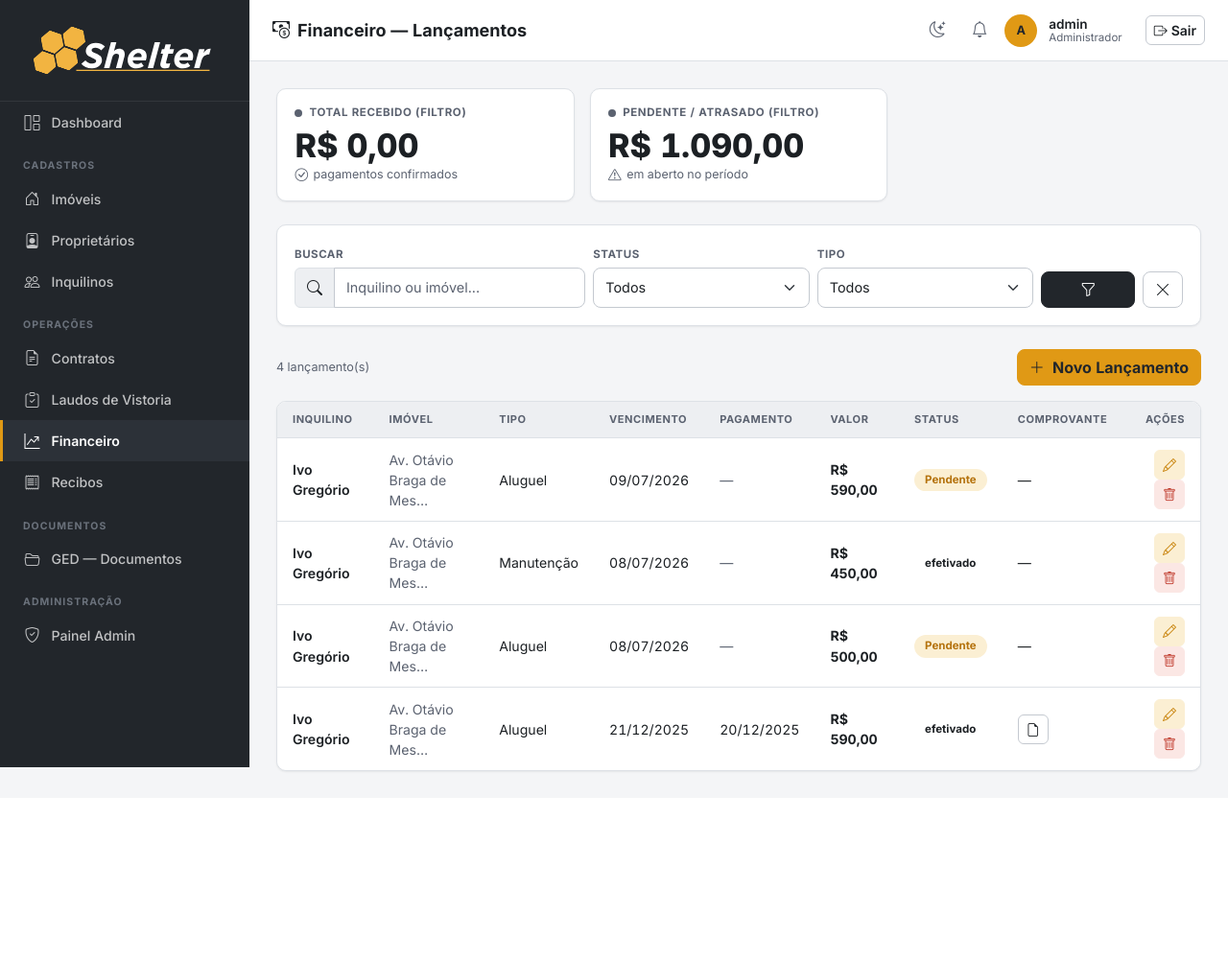
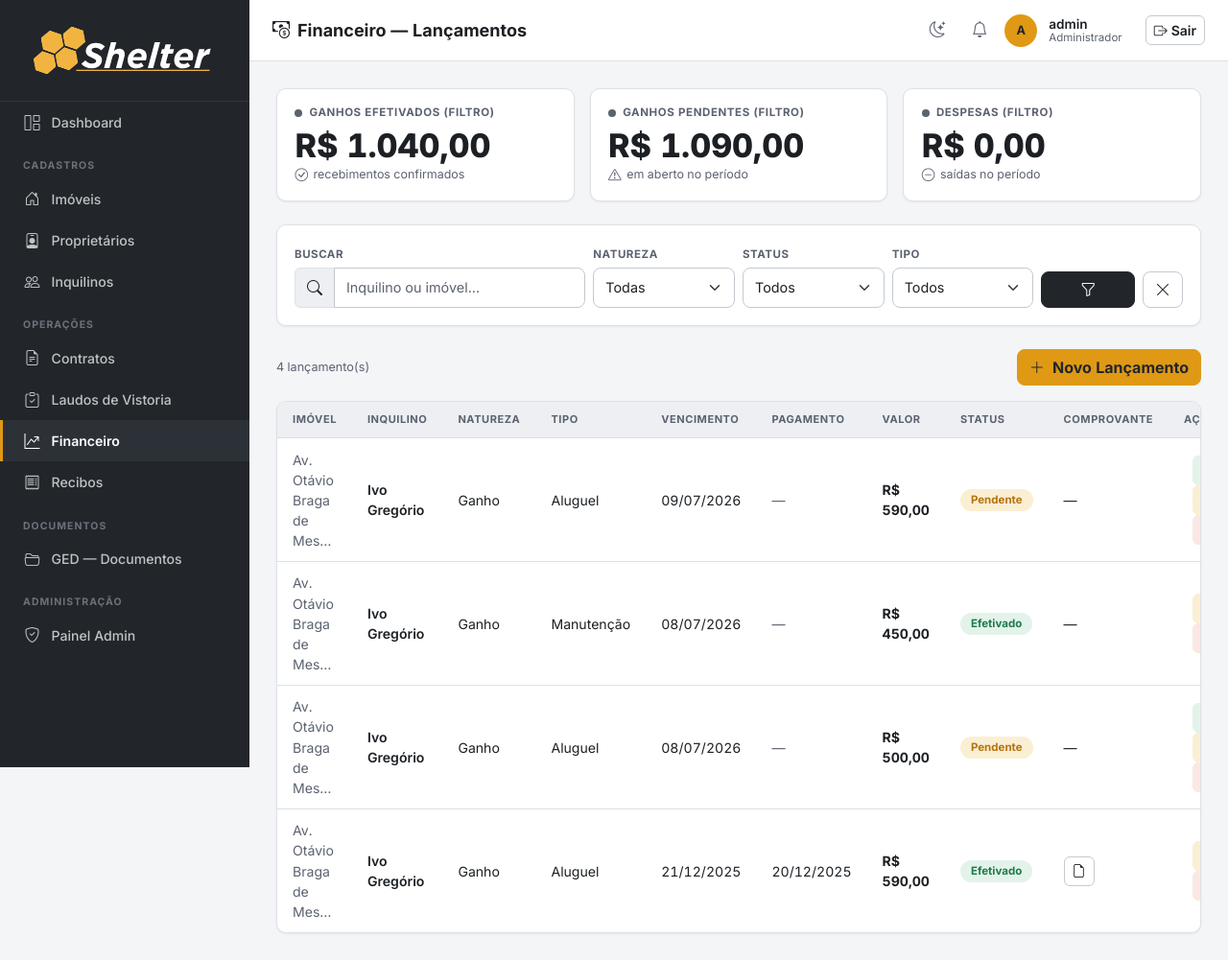
Before and after one commit to JulianoGarciaG/projeto-tcc, a Django app: page /financeiro/ in a window 1280 px wide. Shown: the whole page at 96% size. Before the commit the page ends 806 px from the top, so only its background shows below. Run offline with Django 5.2, Linux system fonts and the light colour scheme; a user stored in the database is signed in; data comes from the database, SQL or seed files in the repository; both versions use the stored data as it was after the commit; some libraries are stand-ins or nearby versions.

Commit message:
feat(financeiro): index Lancamento by imovel with ganho/despesa cycle
Replace the contract-only Lancamento with imovel-first bookkeeping so
each property can be evaluated as a standalone financial unit. Adds a
natureza field (ganho/despesa), makes contrato optional, and links
ganhos back to their originating recibo.

Creating a Recibo now auto-creates a pending ganho on its imovel via a
new post_save signal, syncing value/due date while the ganho stays
pending and freezing once it's efetivado. Dashboard delinquency is now
computed at query time (pendente + overdue) instead of a stale stored
'atrasado' status, and a per-imovel profitability table (ganhos
efetivado minus despesas) was added.

```diff
--- a/imoveis/admin.py
+++ b/imoveis/admin.py
@@ -100,8 +100,8 @@ class ReciboAdmin(admin.ModelAdmin):
 
 @admin.register(Lancamento)
 class LancamentoAdmin(admin.ModelAdmin):
-    list_display = ['contrato', 'tipo', 'status', 'valor', 'data_vencimento', 'data_pagamento']
-    list_filter = ['status', 'tipo']
+    list_display = ['imovel', 'natureza', 'tipo', 'status', 'valor', 'data_vencimento', 'data_pagamento']
+    list_filter = ['natureza', 'status', 'tipo']
 
 
 @admin.register(DocumentoGerado)
--- a/imoveis/forms.py
+++ b/imoveis/forms.py
@@ -309,12 +309,15 @@ TestemunhaFormSet = inlineformset_factory(
 
 
 class LancamentoForm(forms.ModelForm):
-    contrato = ContratoChoiceField(queryset=Contrato.objects.all(), widget=forms.Select(attrs=_sel))
+    imovel = ImovelChoiceField(queryset=Imovel.objects.all(), widget=forms.Select(attrs=_sel))
+    contrato = ContratoChoiceField(queryset=Contrato.objects.all(), required=False, widget=forms.Select(attrs=_sel))
 
     class Meta:
         model = Lancamento
-        fields = ['contrato', 'tipo', 'status', 'valor', 'data_vencimento', 'data_pagamento', 'comprovante', 'observacoes']
+        fields = ['imovel', 'contrato', 'natureza', 'tipo', 'status', 'valor',
+                  'data_vencimento', 'data_pagamento', 'comprovante', 'observacoes']
         widgets = {
+            'natureza': forms.Select(attrs=_sel),
             'tipo': forms.Select(attrs=_sel),
             'status': forms.Select(attrs=_sel),
             'valor': forms.NumberInput(attrs={**_ctrl, 'step': '0.01'}),
@@ -324,8 +327,18 @@ class LancamentoForm(forms.ModelForm):
 
     def __init__(self, *args, **kwargs):
         super().__init__(*args, **kwargs)
+        self.fields['status'].required = False
         self.fields['data_vencimento'].widget = _date_widget()
         self.fields['data_pagamento'].widget = _date_widget()
+
+    def clean(self):
+        cleaned_data = super().clean()
+        natureza = cleaned_data.get('natureza')
+        if natureza == 'despesa':
+            cleaned_data['status'] = None
+        elif natureza == 'ganho' and not cleaned_data.get('status'):
+            cleaned_data['status'] = 'pendente'
+        return cleaned_data
 
 
 class NotificacaoForm(forms.ModelForm):
--- a/imoveis/urls.py
+++ b/imoveis/urls.py
@@ -70,6 +70,7 @@ urlpatterns = [
     path('financeiro/novo/', views.lancamento_create, name='lancamento_create'),
     path('financeiro/<int:pk>/editar/', views.lancamento_edit, name='lancamento_edit'),
     path('financeiro/<int:pk>/excluir/', views.lancamento_delete, name='lancamento_delete'),
+    path('financeiro/<int:pk>/efetivar/', views.lancamento_efetivar, name='lancamento_efetivar'),
 
     # GED
     path('documentos/', views.documentos, name='documentos'),
--- a/imoveis/views.py
+++ b/imoveis/views.py
@@ -105,11 +105,11 @@ def dashboard(request):
         data_inicio = filtro_form.cleaned_data.get('data_inicio')
         data_fim = filtro_form.cleaned_data.get('data_fim')
 
-    lancamentos_qs = Lancamento.objects.select_related('contrato__inquilino', 'contrato__imovel')
+    lancamentos_qs = Lancamento.objects.select_related('imovel', 'contrato__inquilino')
     imoveis_qs = Imovel.objects.all()
 
     if imovel_id:
-        lancamentos_qs = lancamentos_qs.filter(contrato__imovel_id=imovel_id)
+        lancamentos_qs = lancamentos_qs.filter(imovel_id=imovel_id)
         imoveis_qs = imoveis_qs.filter(pk=imovel_id)
     if data_inicio:
         lancamentos_qs = lancamentos_qs.filter(data_vencimento__gte=data_inicio)
@@ -122,7 +122,9 @@ def dashboard(request):
     vagos = imoveis_qs.filter(status='vago').count()
     ocupados = imoveis_qs.filter(status='ocupado').count()
     contratos_ativos = Contrato.objects.filter(status='ativo').count()
-    inadimplentes = lancamentos_qs.filter(status='atrasado').count()
+    inadimplentes = lancamentos_qs.filter(
+        natureza='ganho', status='pendente', data_vencimento__lt=hoje,
+    ).count()
 
     taxa_vacancia = round((vagos / total_imoveis * 100), 1) if total_imoveis else 0
 
@@ -136,21 +138,42 @@ def dashboard(request):
         imoveis_qs.filter(status='manutencao').count(),
     ]
 
-    # Gráfico de barras — últimos 6 meses
+    # Gráfico de barras — últimos 6 meses (ganhos efetivados x pendentes)
     meses_labels = []
     meses_pagos = []
     meses_pendentes = []
+    ganhos_qs = lancamentos_qs.filter(natureza='ganho')
     for i in range(5, -1, -1):
         mes_ref = hoje.replace(day=1) - timedelta(days=i * 30)
         meses_labels.append(mes_ref.strftime('%b/%Y'))
-        base = lancamentos_qs.filter(
+        base = ganhos_qs.filter(
             data_vencimento__year=mes_ref.year,
             data_vencimento__month=mes_ref.month,
         )
-        pagos = base.filter(status='pago').aggregate(total=Sum('valor'))['total'] or 0
-        pendentes = base.filter(status__in=['pendente', 'atrasado']).aggregate(total=Sum('valor'))['total'] or 0
+        pagos = base.filter(status='efetivado').aggregate(total=Sum('valor'))['total'] or 0
+        pendentes = base.filter(status='pendente').aggregate(total=Sum('valor'))['total'] or 0
         meses_pagos.append(float(pagos))
         meses_pendentes.append(float(pendentes))
+
+    # Rentabilidade por imóvel: ganhos efetivados - despesas
+    ganhos_por_imovel = dict(
+        lancamentos_qs.filter(natureza='ganho', status='efetivado')
+        .values_list('imovel_id').annotate(total=Sum('valor')).values_list('imovel_id', 'total')
+    )
+    despesas_por_imovel = dict(
+        lancamentos_qs.filter(natureza='despesa')
+        .values_list('imovel_id').annotate(total=Sum('valor')).values_list('imovel_id', 'total')
+    )
+    rentabilidade_por_imovel = [
+        {
+            'imovel': imovel,
+            'ganhos': ganhos_por_imovel.get(imovel.pk, 0) or 0,
+            'despesas': despesas_por_imovel.get(imovel.pk, 0) or 0,
+            'saldo': (ganhos_por_imovel.get(imovel.pk, 0) or 0) - (despesas_por_imovel.get(imovel.pk, 0) or 0),
+        }
+        for imovel in imoveis_qs
+        if imovel.pk in ganhos_por_imovel or imovel.pk in despesas_por_imovel
+    ]
 
     context = {
         'total_imoveis': total_imoveis,
@@ -165,6 +188,7 @@ def dashboard(request):
         'meses_labels': meses_labels,
         'meses_pagos': meses_pagos,
         'meses_pendentes': meses_pendentes,
+        'rentabilidade_por_imovel': rentabilidade_por_imovel,
         # Filtros
         'imoveis_lista': Imovel.objects.all(),
         'filtro_imovel_id': imovel_id,
@@ -684,24 +708,34 @@ def lancamento_list(request):
     q = request.GET.get('q', '')
     status = request.GET.get('status', '')
     tipo = request.GET.get('tipo', '')
-    qs = Lancamento.objects.select_related('contrato__inquilino', 'contrato__imovel')
+    natureza = request.GET.get('natureza', '')
+    imovel_id = request.GET.get('imovel_id', '')
+    qs = Lancamento.objects.select_related('imovel', 'contrato__inquilino')
     if q:
-        qs = qs.filter(Q(contrato__inquilino__nome__icontains=q) | Q(contrato__imovel__endereco__icontains=q))
+        qs = qs.filter(Q(contrato__inquilino__nome__icontains=q) | Q(imovel__endereco__icontains=q))
     if status:
         qs = qs.filter(status=status)
     if tipo:
         qs = qs.filter(tipo=tipo)
+    if natureza:
+        qs = qs.filter(natureza=natureza)
+    if imovel_id:
+        qs = qs.filter(imovel_id=imovel_id)
 
-    total_pago = qs.filter(status='pago').aggregate(t=Sum('valor'))['t'] or 0
-    total_pendente = qs.filter(status__in=['pendente', 'atrasado']).aggregate(t=Sum('valor'))['t'] or 0
+    total_efetivado = qs.filter(natureza='ganho', status='efetivado').aggregate(t=Sum('valor'))['t'] or 0
+    total_pendente = qs.filter(natureza='ganho', status='pendente').aggregate(t=Sum('valor'))['t'] or 0
+    total_despesas = qs.filter(natureza='despesa').aggregate(t=Sum('valor'))['t'] or 0
 
     return render(request, 'financeiro/lancamento_list.html', {
         'lancamentos': qs,
-        'q': q, 'status': status, 'tipo': tipo,
+        'q': q, 'status': status, 'tipo': tipo, 'natureza': natureza, 'imovel_id': imovel_id,
         'status_choices': Lancamento.STATUS_CHOICES,
         'tipo_choices': Lancamento.TIPO_CHOICES,
-        'total_pago': total_pago,
+        'natureza_choices': Lancamento.NATUREZA_CHOICES,
+        'imoveis_lista': Imovel.objects.all(),
+        'total_efetivado': total_efetivado,
         'total_pendente': total_pendente,
+        'total_despesas': total_despesas,
     })
 
 
@@ -739,6 +773,18 @@ def lancamento_delete(request, pk):
     if request.method == 'POST':
         obj.delete()
         messages.success(request, 'Lançamento removido.')
+    return redirect('lancamento_list')
+
+
+@login_required
+@permission_required('imoveis.pode_acessar_financeiro', raise_exception=True)
+def lancamento_efetivar(request, pk):
+    obj = get_object_or_404(Lancamento, pk=pk, natureza='ganho')
+    if request.method == 'POST':
+        obj.status = 'efetivado'
+        obj.data_pagamento = obj.data_pagamento or date.today()
+        obj.save(update_fields=['status', 'data_pagamento'])
+        messages.success(request, 'Lançamento efetivado.')
     return redirect('lancamento_list')
 
 
--- a/templates/financeiro/lancamento_form.html
+++ b/templates/financeiro/lancamento_form.html
@@ -13,9 +13,11 @@
         <form method="post" enctype="multipart/form-data" novalidate>
           {% csrf_token %}
           <div class="row g-3">
-            <div class="col-12"><label class="form-label">Contrato <span class="text-danger">*</span></label>{{ form.contrato }}</div>
+            <div class="col-md-6"><label class="form-label">Imóvel <span class="text-danger">*</span></label>{{ form.imovel }}</div>
+            <div class="col-md-6"><label class="form-label">Contrato</label>{{ form.contrato }}</div>
+            <div class="col-md-4"><label class="form-label">Natureza <span class="text-danger">*</span></label>{{ form.natureza }}</div>
             <div class="col-md-4"><label class="form-label">Tipo <span class="text-danger">*</span></label>{{ form.tipo }}</div>
-            <div class="col-md-4"><label class="form-label">Status <span class="text-danger">*</span></label>{{ form.status }}</div>
+            <div class="col-md-4"><label class="form-label">Status (só ganho)</label>{{ form.status }}</div>
             <div class="col-md-4"><label class="form-label">Valor (R$) <span class="text-danger">*</span></label>{{ form.valor }}</div>
             <div class="col-md-4"><label class="form-label">Data de Vencimento <span class="text-danger">*</span></label>{{ form.data_vencimento }}</div>
             <div class="col-md-4"><label class="form-label">Data de Pagamento</label>{{ form.data_pagamento }}</div>
--- a/templates/financeiro/lancamento_list.html
+++ b/templates/financeiro/lancamento_list.html
@@ -10,16 +10,23 @@
 <div class="row g-3 mb-4">
   <div class="col-md-4">
     <div class="kpi-card">
-      <div class="kpi-label"><span class="kpi-dot kpi-dot-ok"></span>Total Recebido (filtro)</div>
-      <div class="kpi-value">R$ {{ total_pago|brl }}</div>
-      <div class="kpi-aux"><i class="bi bi-check-circle"></i> pagamentos confirmados</div>
+      <div class="kpi-label"><span class="kpi-dot kpi-dot-ok"></span>Ganhos Efetivados (filtro)</div>
+      <div class="kpi-value">R$ {{ total_efetivado|brl }}</div>
+      <div class="kpi-aux"><i class="bi bi-check-circle"></i> recebimentos confirmados</div>
     </div>
   </div>
   <div class="col-md-4">
     <div class="kpi-card">
-      <div class="kpi-label"><span class="kpi-dot kpi-dot-danger"></span>Pendente / Atrasado (filtro)</div>
+      <div class="kpi-label"><span class="kpi-dot kpi-dot-danger"></span>Ganhos Pendentes (filtro)</div>
       <div class="kpi-value">R$ {{ total_pendente|brl }}</div>
       <div class="kpi-aux"><i class="bi bi-exclamation-triangle"></i> em aberto no período</div>
+    </div>
+  </div>
+  <div class="col-md-4">
+    <div class="kpi-card">
+      <div class="kpi-label"><span class="kpi-dot"></span>Despesas (filtro)</div>
+      <div class="kpi-value">R$ {{ total_despesas|brl }}</div>
+      <div class="kpi-aux"><i class="bi bi-dash-circle"></i> saídas no período</div>
     </div>
   </div>
 </div>
@@ -34,10 +41,13 @@
           <input type="text" name="q" value="{{ q }}" class="form-control" placeholder="Inquilino ou imóvel...">
         </div>
       </div>
-      <div class="col-md-3"><label class="form-label">Status</label>
+      <div class="col-md-2"><label class="form-label">Natureza</label>
+        <select name="natureza" class="form-select"><option value="">Todas</option>{% for val, label in natureza_choices %}<option value="{{ val }}" {% if natureza == val %}selected{% endif %}>{{ label }}</option>{% endfor %}</select>
+      </div>
+      <div class="col-md-2"><label class="form-label">Status</label>
         <select name="status" class="form-select"><option value="">Todos</option>{% for val, label in status_choices %}<option value="{{ val }}" {% if status == val %}selected{% endif %}>{{ label }}</option>{% endfor %}</select>
       </div>
-      <div class="col-md-3"><label class="form-label">Tipo</label>
+      <div class="col-md-2"><label class="form-label">Tipo</label>
         <select name="tipo" class="form-select"><option value="">Todos</option>{% for val, label in tipo_choices %}<option value="{{ val }}" {% if tipo == val %}selected{% endif %}>{{ label }}</option>{% endfor %}</select>
       </div>
       <div class="col-md-2 d-flex gap-2">
@@ -57,20 +67,34 @@
   <div class="table-responsive">
     <table class="table mb-0">
       <thead>
-        <tr><th>Inquilino</th><th>Imóvel</th><th>Tipo</th><th>Vencimento</th><th>Pagamento</th><th>Valor</th><th>Status</th><th>Comprovante</th><th class="text-end">Ações</th></tr>
+        <tr><th>Imóvel</th><th>Inquilino</th><th>Natureza</th><th>Tipo</th><th>Vencimento</th><th>Pagamento</th><th>Valor</th><th>Status</th><th>Comprovante</th><th class="text-end">Ações</th></tr>
       </thead>
       <tbody>
         {% for l in lancamentos %}
         <tr>
-          <td class="fw-semibold">{{ l.contrato.inquilino.nome }}</td>
-          <td class="small text-muted">{{ l.contrato.imovel.endereco|truncatechars:25 }}</td>
+          <td class="small text-muted">{{ l.imovel.endereco|truncatechars:25 }}</td>
+          <td class="fw-semibold">{% if l.contrato %}{{ l.contrato.inquilino.nome }}{% else %}<span class="text-muted">—</span>{% endif %}</td>
+          <td>{{ l.get_natureza_display }}</td>
           <td>{{ l.get_tipo_display }}</td>
           <td>{{ l.data_vencimento|date:"d/m/Y" }}</td>
           <td>{% if l.data_pagamento %}{{ l.data_pagamento|date:"d/m/Y" }}{% else %}<span class="text-muted">—</span>{% endif %}</td>
           <td><strong>R$ {{ l.valor|brl }}</strong></td>
-          <td><span class="status-badge badge-{{ l.status }}">{{ l.get_status_display }}</span></td>
+          <td>
+            {% if l.natureza == 'despesa' %}
+              <span class="status-badge badge-encerrado">Despesa</span>
+            {% elif l.vencido %}
+              <span class="status-badge badge-atrasado">Atrasado</span>
+            {% elif l.status == 'efetivado' %}
+              <span class="status-badge badge-pago">Efetivado</span>
+            {% else %}
+              <span class="status-badge badge-pendente">Pendente</span>
+            {% endif %}
+          </td>
           <td>{% if l.comprovante %}<a href="{{ l.comprovante.url }}" target="_blank" class="btn btn-sm btn-outline-secondary"><i class="bi bi-file-earmark"></i></a>{% else %}—{% endif %}</td>
           <td class="text-end">
+            {% if l.natureza == 'ganho' and l.status == 'pendente' %}
+            <form method="post" action="{% url 'lancamento_efetivar' l.pk %}" class="d-inline">{% csrf_token %}<button type="submit" class="btn btn-sm btn-outline-success" title="Efetivar"><i class="bi bi-check-lg"></i></button></form>
+            {% endif %}
             <a href="{% url 'lancamento_edit' l.pk %}" class="btn btn-sm btn-outline-primary"><i class="bi bi-pencil"></i></a>
             <button class="btn btn-sm btn-outline-danger" data-bs-toggle="modal" data-bs-target="#del{{ l.pk }}"><i class="bi bi-trash"></i></button>
             <div class="modal fade" id="del{{ l.pk }}" tabindex="-1">
@@ -84,7 +108,7 @@
         </tr>
         {% empty %}
         <tr>
-          <td colspan="9" class="border-0">
+          <td colspan="10" class="border-0">
             <div class="empty-state"><i class="bi bi-inbox"></i>Nenhum lançamento encontrado.</div>
           </td>
         </tr>
```
Also changed, not shown: docs/02_modelagem_dados.md (+18 -8 lines), docs/03_regras_de_negocio.md (+10 -3 lines), imoveis/models.py (+36 -4 lines), imoveis/signals.py (+21 -1 lines), imoveis/tests.py (+6 -6 lines), templates/dashboard.html (+49 -4 lines), db.sqlite3, imoveis/migrations/0016_lancamento_ganho_despesa.py (added).
